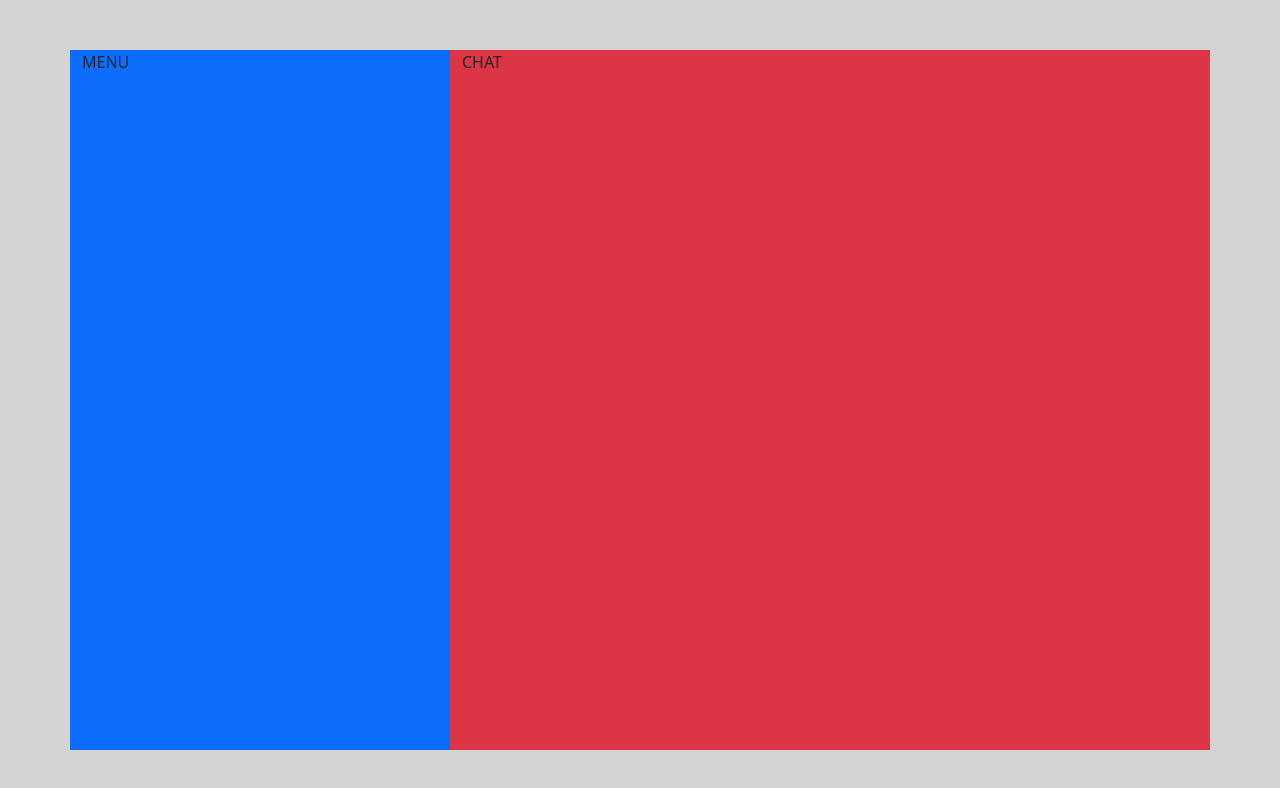
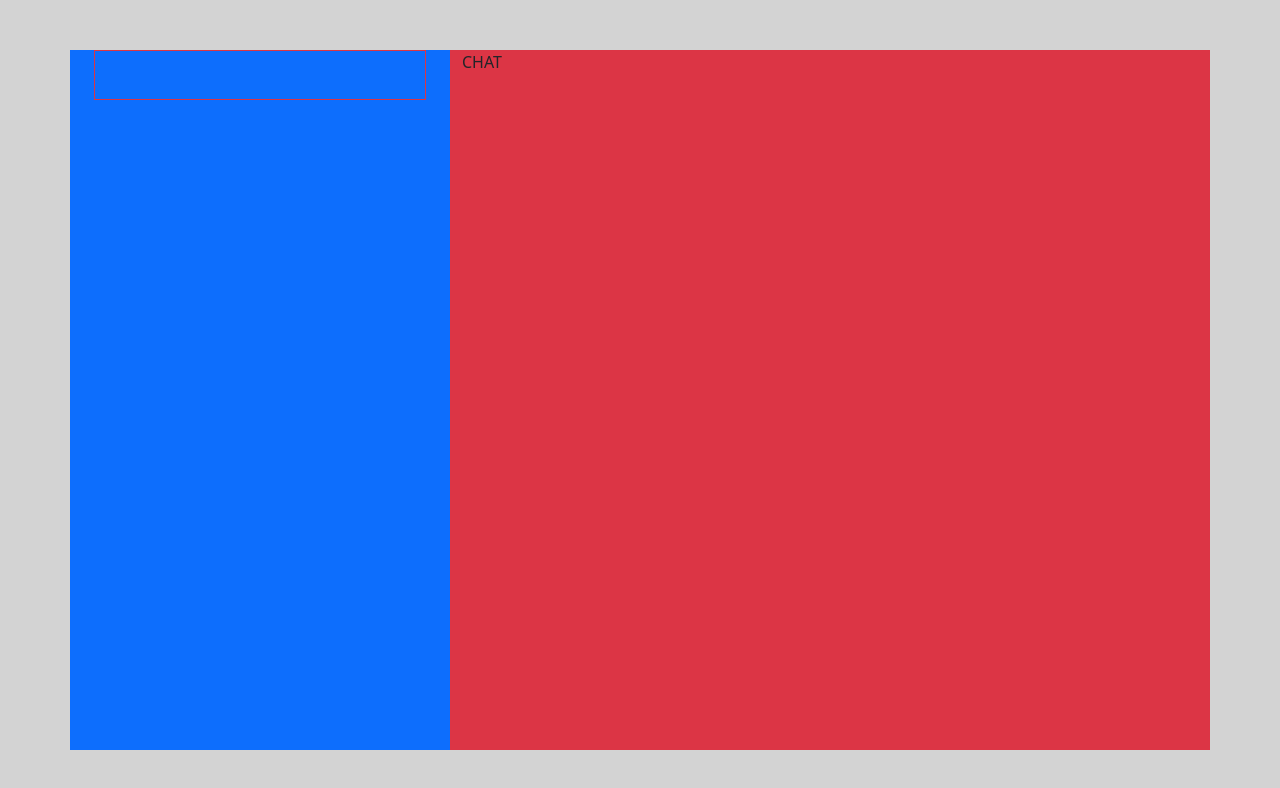
Before and after one commit to MatteoFilippini/vue-boolzapp, a plain HTML site: page index.html in a window 1280 px wide. Drawn offline with nearby package versions, Linux system fonts and the light colour scheme.

Commit message:
created user-menu

```diff
--- a/css/style.css
+++ b/css/style.css
@@ -9,3 +9,7 @@
 .menu{
     height: calc(100vh - 100px);
 }
+
+.h-standard{
+    height: 50px;
+}
--- a/index.html
+++ b/index.html
@@ -25,7 +25,16 @@
             <div class="row">
                 <!-- MENU -->
                 <div class="col-4 bg-primary menu">
-                    MENU
+                    <!-- user-menu -->
+                    <section id="user-menu">
+                        <div class="container">
+                            <div class="row">
+                                <div class="col border border-danger h-standard">
+
+                                </div>
+                            </div>
+                        </div>
+                    </section>
                 </div>
                 <!-- CHAT -->
                 <div class="col-8 bg-danger chat">
```
